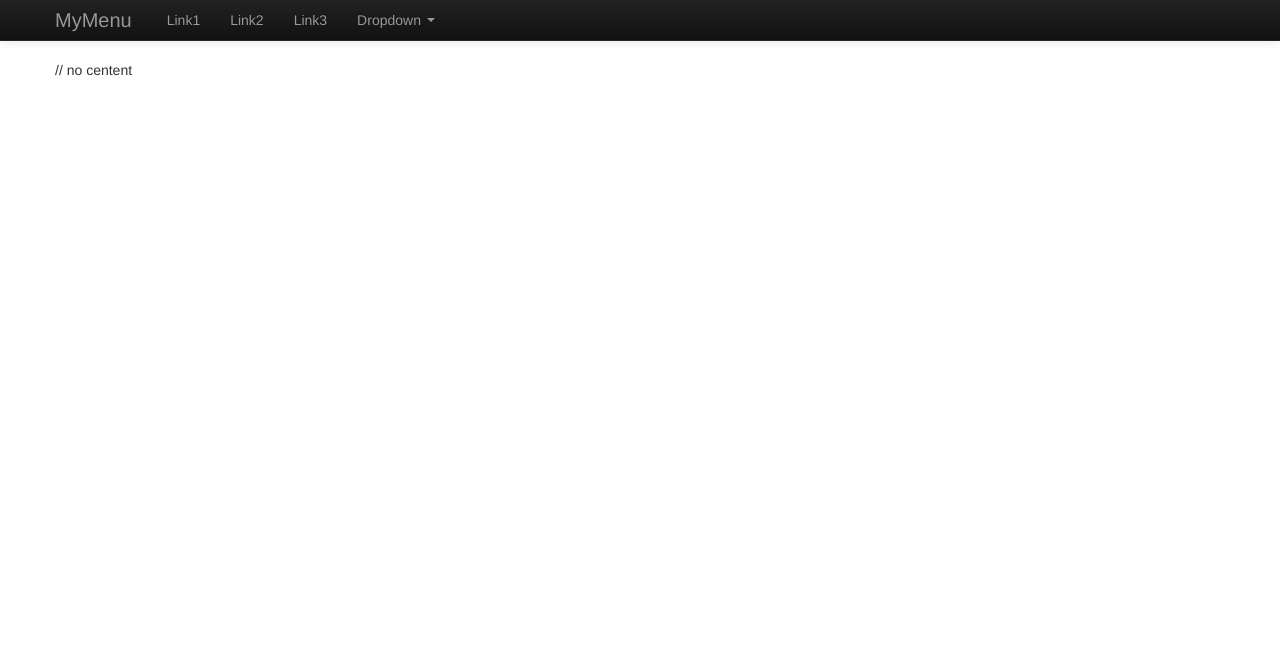
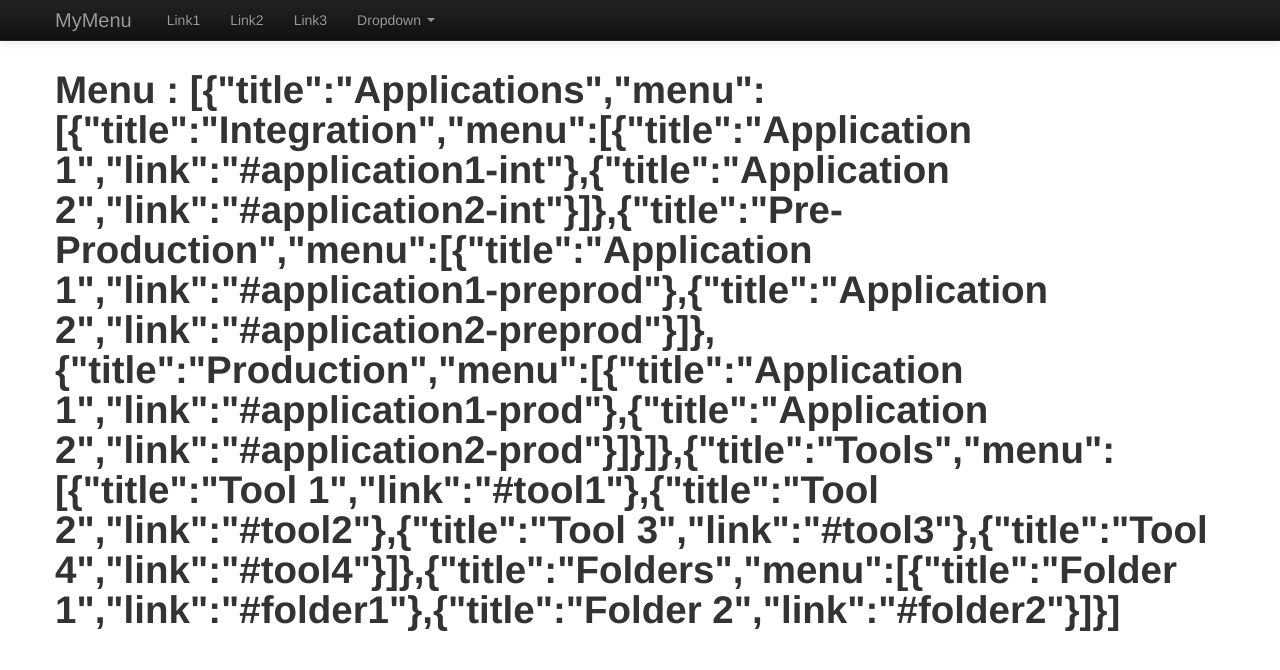
Before and after one commit to ben-barbier/MyMenu, a plain HTML site: page index.html in a window 1280 px wide. Drawn offline with Linux system fonts and the light colour scheme.

Commit message:
include menu in JS file

```diff
--- a/index.html
+++ b/index.html
@@ -1,6 +1,6 @@
 
 <!DOCTYPE html>
-<html lang="en">
+<html ng-app lang="en">
   <head>
     <meta charset="utf-8">
     <title>Bootstrap, from Twitter</title>
@@ -24,7 +24,7 @@
 
   </head>
 
-  <body>
+  <body ng-controller="MainCtrl">
 
     <div class="navbar navbar-inverse navbar-fixed-top">
       <div class="navbar-inner">
@@ -76,7 +76,7 @@
 
     <div class="container">
 
-      // no centent
+      <h1>Menu : {{menu}}</h1>
 
     </div> <!-- /container -->
 
@@ -84,6 +84,7 @@
     ================================================== -->
     <!-- Placed at the end of the document so the pages load faster -->
     <script src="lib/jquery.min.js"></script>
+    <script src="menu.js"></script>
     <script src="lib/angular.min.js"></script>
     <script src="lib/bootstrap/js/bootstrap.min.js"></script>
 
--- /dev/null
+++ b/menu.js
@@ -0,0 +1,32 @@
+function MainCtrl($scope) {
+
+$scope.menu = [
+  {"title" : "Applications", "menu" : [
+  	{"title" : "Integration", "menu" : [
+      {"title" : "Application 1", "link" : "#application1-int"},
+      {"title" : "Application 2", "link" : "#application2-int"}
+    ]},
+  	{"title" : "Pre-Production", "menu" : [
+      {"title" : "Application 1", "link" : "#application1-preprod"},
+      {"title" : "Application 2", "link" : "#application2-preprod"}
+    ]},
+  	{"title" : "Production", "menu" : [
+      {"title" : "Application 1", "link" : "#application1-prod"},
+      {"title" : "Application 2", "link" : "#application2-prod"}
+    ]}
+  ]},
+  {"title" : "Tools", "menu" : [
+    {"title" : "Tool 1", "link" : "#tool1"},
+    {"title" : "Tool 2", "link" : "#tool2"},
+    {"title" : "Tool 3", "link" : "#tool3"},
+    {"title" : "Tool 4", "link" : "#tool4"}
+  ]},
+  {"title" : "Folders", "menu" : [
+    {"title" : "Folder 1", "link" : "#folder1"},
+    {"title" : "Folder 2", "link" : "#folder2"}
+  ]}
+];
+
+$scope.m = "toto";
+
+}
```
